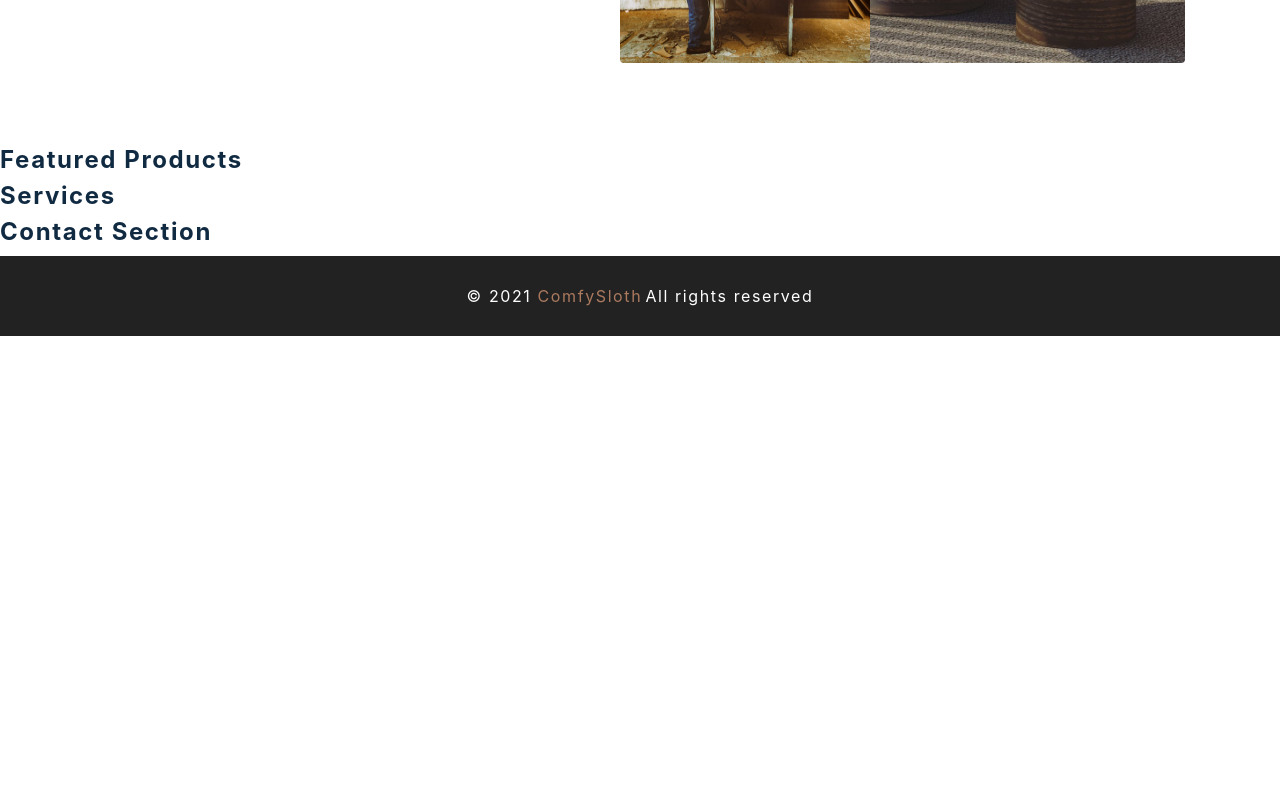
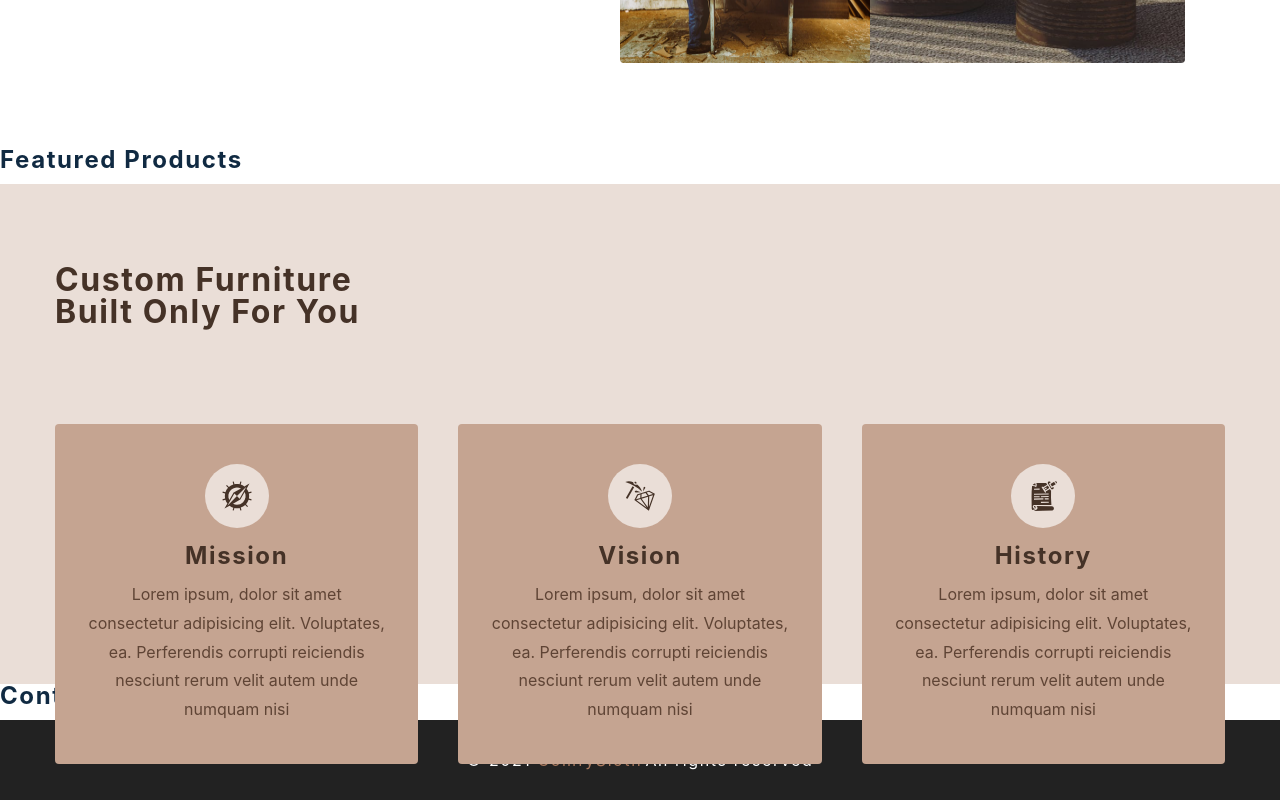
Before and after one commit to mhasanrabbi/comfy-store, a React (Create React App) app: page / in a window 1280 px wide. Shown: the part 652-1452 px from the top of the page. Before the commit the page ends 988 px from the top, so only its background shows below. Built offline with nearby package versions, Linux system fonts and the light colour scheme.

Commit message:
home page -services section

```diff
--- a/src/components/Services.js
+++ b/src/components/Services.js
@@ -3,7 +3,30 @@
 import { services } from '../utils/constants'
 
 const Services = () => {
-  return <h4>services </h4>
+  return (
+    <Wrapper>
+      <div className='section-center'>
+        <article className='header'>
+          <h3>
+            custom furniture <br/>
+            built only for you
+          </h3>
+        </article>
+        <div className="services-center">
+          {services.map((service)=>{
+            const {id,icon,title,text} = service;
+            return (
+              <article key={id} className="service">
+                <span className='icon'>{icon}</span>
+                <h4>{title}</h4>
+                <p>{text}</p>
+              </article>
+            )
+          })}
+        </div>
+      </div>
+    </Wrapper>
+  )
 }
 
 const Wrapper = styled.section`
```
